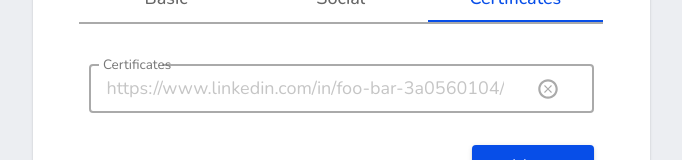
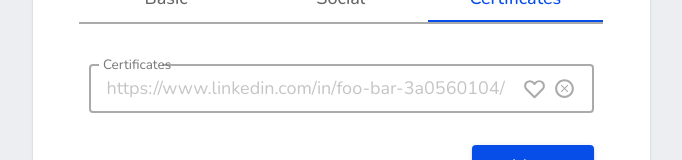
Before and after one commit to laufoes/team-project-v2, a React (Create React App) app: page / in a window 1280 px wide. Both pictures are taken after a click on the tab "Certificates". Shown: the part 178-338 px from the top of the page, without its empty margins (299-981 px from the left). Built offline with nearby package versions, Linux system fonts and the light colour scheme.

Commit message:
feat: adds favorite certificate button, reorders list showing favorites first

```diff
--- a/src/assets/styles/theme.styles.tsx
+++ b/src/assets/styles/theme.styles.tsx
@@ -2,7 +2,7 @@ import { createTheme } from "@mui/material";
 import { Box } from '@mui/material/';
 import { styled } from "@mui/system"
 
-const primaryColor = '#AAAAAA';
+export const primaryColor = '#AAAAAA';
 const bodyColor = '#767676';
 const bgColor = '#ECEEF2';
 const errorMain = '#c62828';
--- a/src/components/Form/Certificates/index.tsx
+++ b/src/components/Form/Certificates/index.tsx
@@ -4,7 +4,9 @@ import { Persist } from 'formik-persist'
 import { AiOutlinePlus } from 'react-icons/ai'
 import { MdKeyboardArrowRight } from 'react-icons/md'
 import { TiDeleteOutline } from 'react-icons/ti'
+import { HiOutlineHeart } from 'react-icons/hi'
 import { CertificatesFormProps } from 'types/form'
+import { primaryColor, secondaryColor } from 'assets/styles/theme.styles'
 
 
 function Certificates() {
@@ -31,9 +33,12 @@ function Certificates() {
                                 error={errors.certificates && touched.certificates}
                                 InputProps={{
                                     endAdornment: (
-                                        <InputAdornment position="end">
-                                            <Button onClick={() => certificates.length > 1 ? fieldArrayProps.remove(index) : ''}>
-                                                <TiDeleteOutline size={26} />
+                                        <InputAdornment position="end" sx={{ display: 'flex', maxWidth: '60px' }}>
+                                            <Button sx={{ p: 0, color: primaryColor, maxWidth: '30px', maxHeight: '30px', minWidth: '30px', minHeight: '30px', "&:hover": { color: secondaryColor }}} onClick={() => certificates.length > 1 ? fieldArrayProps.move(index, 0) : ''}>
+                                                <HiOutlineHeart size={25} />
+                                            </Button>
+                                            <Button sx={{ p: 0, maxWidth: '30px', maxHeight: '30px', minWidth: '30px', minHeight: '30px' }} onClick={() => certificates.length > 1 ? fieldArrayProps.remove(index) : ''}>
+                                                <TiDeleteOutline size={25} />
                                             </Button>
                                         </InputAdornment>
                                     ),
```
